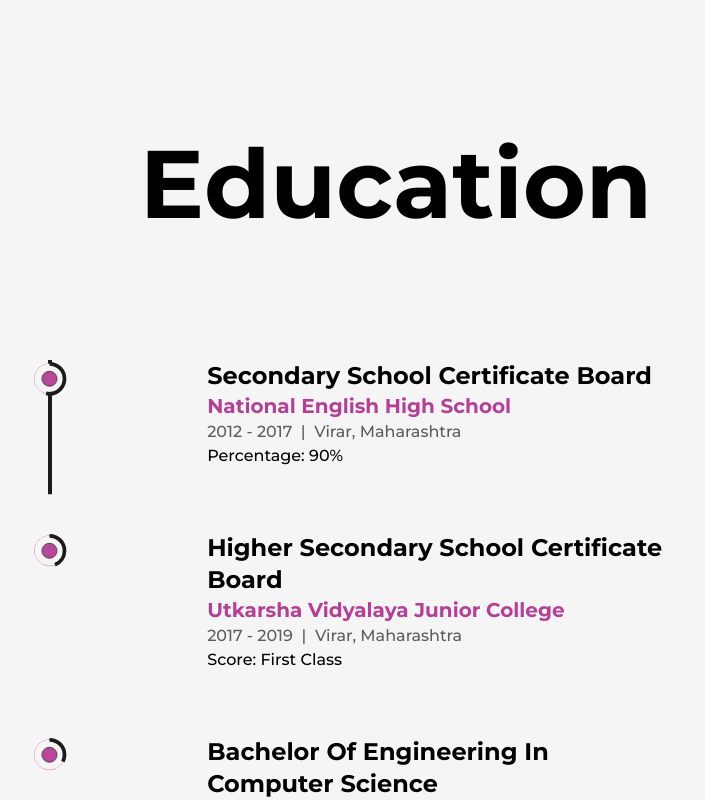
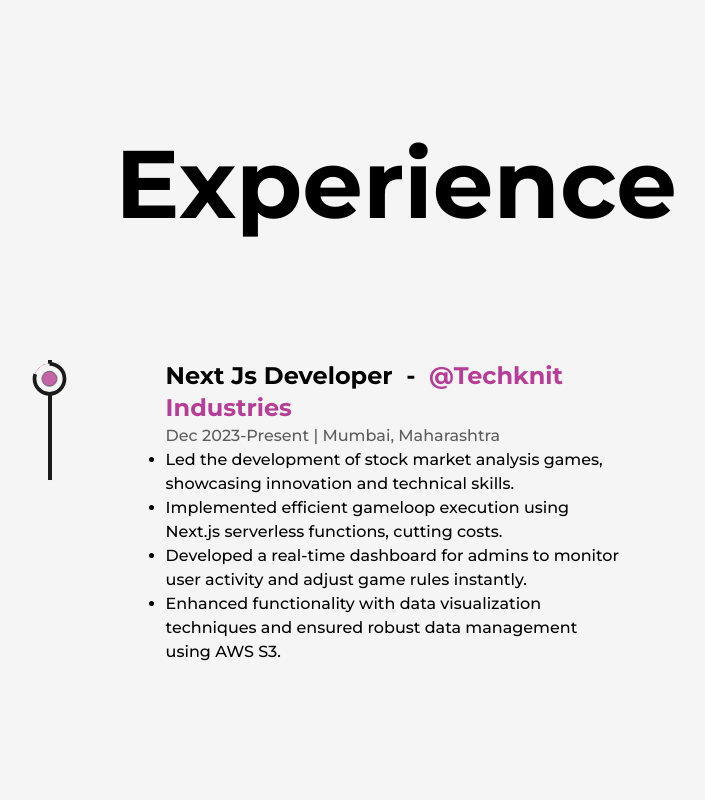
Before and after one commit to ChinmayDandekar/NextJs-Portfolio, a Next.js app: page /about in a window 1280 px wide. Shown: the part 2220-3020 px from the top of the page, without its empty margins (244-949 px from the left). Built offline with nearby package versions, Linux system fonts and the light colour scheme.

Commit message:
Added Updated Resume | Added Experience Column in About Page

```diff
--- a/src/components/about/Experience.jsx
+++ b/src/components/about/Experience.jsx
@@ -21,9 +21,14 @@
                 <span className='capitalize font-medium text-dark/70 dark:text-light/75  xs:text-sm'>
                     {time} | {address}
                 </span>
-                <p className='font-medium w-full xs:text-sm'>
-                    {work}
-                </p>
+                <ul className='list-disc	'>
+
+                    {work.map((line) => {
+                       return  <li className='font-medium w-full xs:text-sm'>
+                            {line}
+                        </li>
+                    })}
+                </ul>
             </motion.div>
         </li>
     )
@@ -52,6 +57,16 @@
                   ' />
                 <ul className='w-full flex flex-col items-start justify-between xs:ml-2 ' >
                     <Details
+                        position='Next Js Developer'
+                        company="@Techknit Industries"
+                        companyLink=""
+                        time="Dec 2023-Present"
+                        address=" Mumbai, Maharashtra"
+                        work={["Led the development of stock market analysis games, showcasing innovation and technical skills."," Implemented efficient gameloop execution using Next.js serverless functions, cutting costs.", "Developed a real-time dashboard for admins to monitor user activity and adjust game rules instantly.", "Enhanced functionality with data visualization techniques and ensured robust data management using AWS S3."]}
+
+
+                    />
+                    {/* <Details
                         position='Software Engineer'
                         company="@Google"
                         companyLink=""
@@ -80,17 +95,7 @@
                         work="Worked on a team responsible for developing new features for Google's
                       search engine, including improving the accuracy and relevance of search results and
                       developing new tools for data analysis and visualization."
-                    />
-                    <Details
-                        position='Software Engineer'
-                        company="@Google"
-                        companyLink=""
-                        time="2022-Present"
-                        address=" Mountain View, CA"
-                        work="Worked on a team responsible for developing new features for Google's
-                      search engine, including improving the accuracy and relevance of search results and
-                      developing new tools for data analysis and visualization."
-                    />
+                    /> */}
                 </ul>
             </div>
         </div>
--- a/src/pages/about.jsx
+++ b/src/pages/about.jsx
@@ -102,7 +102,7 @@
                         </div>
                     </div>
                     <Skills />
-                    {/* <Experience /> */}
+                    <Experience />
                     <Education />
                 </Layout>
             </main>
--- a/src/pages/index.jsx
+++ b/src/pages/index.jsx
@@ -36,7 +36,7 @@
               <p className='my-4 text-base font-medium md:text-sm sm:text-xs'>As a skilled full-stack developer, I am dedicated to turning ideas into innovative web applications.
                 Explore my latest projects and articles, showcasing my expertise in Next.js and web development.</p>
               <div className='flex items-center self-start mt-2 lg:self-center'>
-                <Link href="/Chinmay's Resume.pdf" target='_blank'
+                <Link href="/Chinmay_Dandekar_Resume.pdf" target='_blank'
                   className='flex items-center bg-dark text-light p-2.5 px-6 rounded-lg text-lg font-semibold hover:bg-light hover:text-dark border-2 border-solid border-transparent hover:border-dark
                   dark:bg-light dark:text-dark hover:dark:bg-dark hover:dark:text-light hover:dark:border-light md:pd-2 md:px-4 md:text-base
                   '
```
Also changed, not shown: 1 other file (tests, documents, lock files or other folders).
